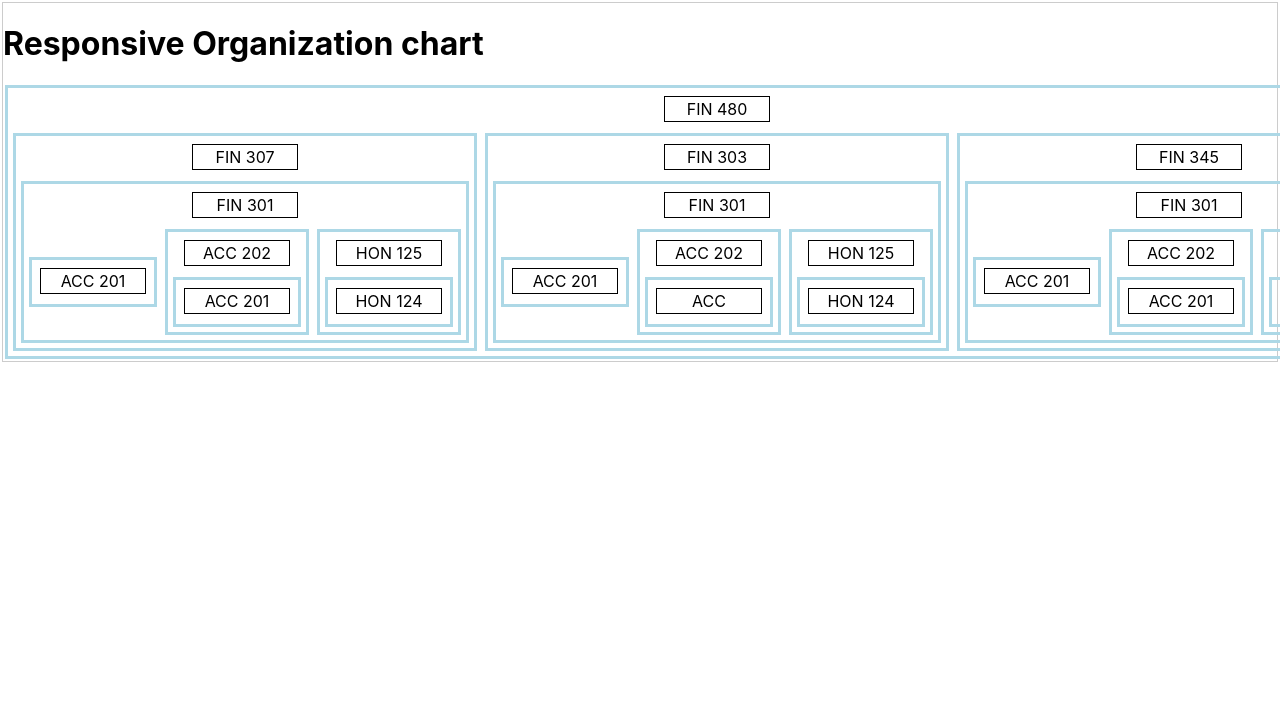
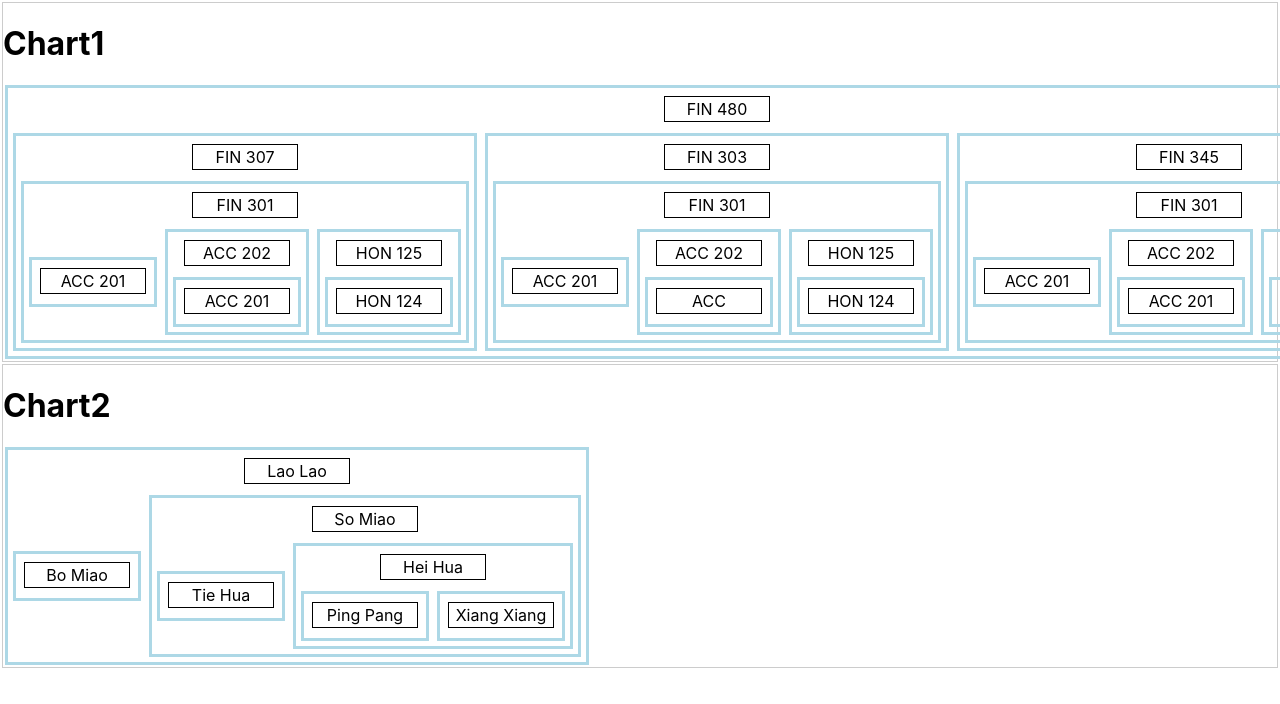
Before and after one commit to asadcs/React-Organogram, a React (Create React App) app in the folder organogram/: page / in a window 1280 px wide. Shown: the top 704 px of the page. Built offline with nearby package versions, Linux system fonts and the light colour scheme.

Commit message:
China  Recursive Tree Implemeneted

```diff
--- a/organogram/src/CourseController.js
+++ b/organogram/src/CourseController.js
@@ -348,6 +348,22 @@ const OrgChartNode = ({ Course }) => {
     </div>
   );
 };
+
+const OrgChartChinaNode = ({ Course }) => {
+  return (
+    <div
+      className="node"
+      onClick={() => alert("Hi my name is : " + Course.name)}
+    >
+      {/* console.log(Course)
+        {'asad'} */}
+      {/* {Course.subject + " " + Course.number + " " + Course.title} */}
+      {Course.name}
+      {/* {Course.title} */}
+    </div>
+  );
+};
+
 const OrgChart = ({ rows }) => {
   log("OrgChart", rows, "rows");
 
@@ -370,10 +386,10 @@ const OrgChart = ({ rows }) => {
   );
 };
 
-const OrgChartRecursive = ({ tree }) => {
+const OrgChartRecursive = ({ title, tree, NodeComponent }) => {
   const renderChildren = (node) => {
     // <div className="childGroup">
-    const children = node.children.map((child) => (
+    const children = (node.children || []).map((child) => (
       // <td colSpan="2">{node.children.map(renderChildren)}</td>
       <td colSpan="2">{renderChildren(child)}</td>
     ));
@@ -382,7 +398,7 @@ const OrgChartRecursive = ({ tree }) => {
       <table className="childGroup">
         <tr>
           <td className="nodeCell" colSpan="6">
-            <OrgChartNode Course={node} />
+            <NodeComponent Course={node} />
             {/* {node.children.map(renderChildren)} */}
           </td>
         </tr>
@@ -399,7 +415,7 @@ const OrgChartRecursive = ({ tree }) => {
 
   return (
     <div className="orgChart">
-      <h1>Responsive Organization chart</h1>
+      <h1>{title}</h1>
       {rowNodes}
     </div>
   );
@@ -437,13 +453,54 @@ class CourseController extends Component {
     // );
     const tree = CoursePrerequisites.map(mapToRecursive)[0];
 
+    const workplaceOrgChart = {
+      name: "Lao Lao",
+      children: [
+        {
+          name: "Bo Miao",
+          children: [],
+        },
+        {
+          name: "So Miao",
+          children: [
+            {
+              name: "Tie Hua",
+              // children: [],
+            },
+            {
+              name: "Hei Hua",
+              children: [
+                {
+                  name: "Ping Pang",
+                  children: [],
+                },
+                {
+                  name: "Xiang Xiang",
+                  children: [],
+                },
+              ],
+            },
+          ],
+        },
+      ],
+    };
+
     // log("CourseController", tree, "tree");
     // console.log(rows);
     return (
       <div>
         {/* {'asad'} */}
         {/* <OrgChart rows={flatrows} /> */}
-        <OrgChartRecursive tree={tree} />
+        <OrgChartRecursive
+          title="Chart1"
+          tree={tree}
+          NodeComponent={OrgChartNode}
+        />
+        <OrgChartRecursive
+          title="Chart2"
+          tree={workplaceOrgChart}
+          NodeComponent={OrgChartChinaNode}
+        />
         {/* {console.log("OrgChart" + rows)}
         {console.log(rows)} */}
       </div>
```
